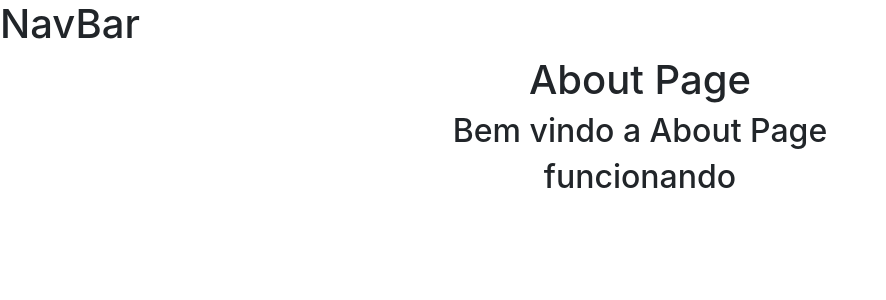
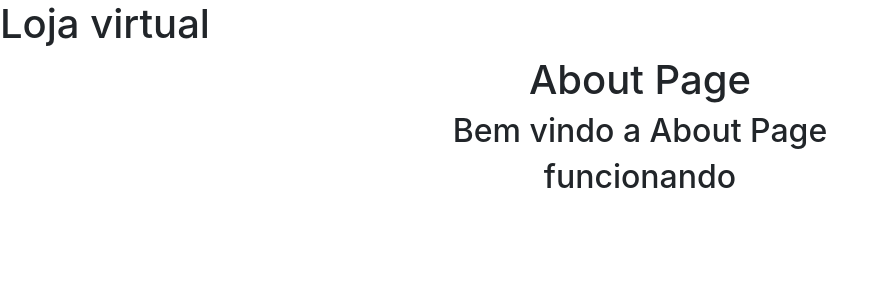
Before and after one commit to Felipe101070/Ecommerce, a Django app: page /about/ in a window 1280 px wide. Shown: the top 300 px of the page, without its empty margins (0-886 px from the left). Run offline with Django 4.2, Linux system fonts and the light colour scheme; some libraries are stand-ins or nearby versions.

Commit message:
add novas funcionalidades

```diff
--- a/Template/base.html
+++ b/Template/base.html
@@ -13,7 +13,7 @@
         {% block base_head %}{% endblock base_head %}
     </head>
     <body>
-        {% include 'base/navbar.html' %}
+        {% include 'base/navbar.html' with nome_da_marca='Loja virtual' %}
         {% block content %} {% endblock %}
         {% include 'base/js.html' %}
     </body>
--- a/Template/base/navbar.html
+++ b/Template/base/navbar.html
@@ -1,3 +1,3 @@
 <h1>
-    NavBar
+    {{ nome_da_marca }}
 </h1>
--- a/Template/contact/view.html
+++ b/Template/contact/view.html
@@ -1,6 +1,7 @@
 {% extends "base.html" %}
 
 {% block content %}
+
     <div class='text-center'>
         <h1>{{ title }}</h1>
     </div>
--- a/products/models.py
+++ b/products/models.py
@@ -39,7 +39,6 @@ class Product(models.Model): #product_category
     image       = models.ImageField(upload_to = 'products/', null = True, blank = True)
     featured    = models.BooleanField(default = False)
     active      = models.BooleanField(default = True)
-    categoria   = models.CharField(max_length=50, default = False)
 
 
     objects = ProductManager()
```
Also changed, not shown: E_commerce/views.py (line endings or trailing spaces).
